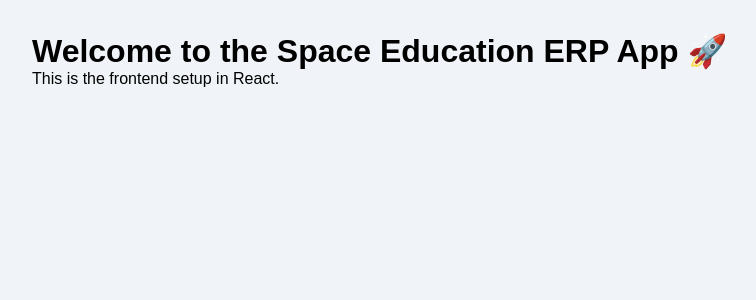
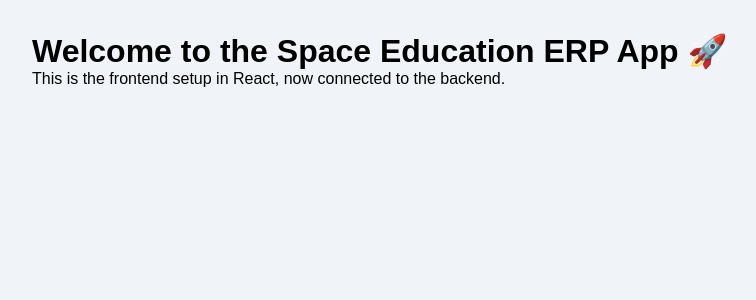
Before and after one commit to th3ankit/space-erp-frontend, a React (Create React App) app: page / in a window 1280 px wide. Shown: the top 300 px of the page, without its empty margins (0-756 px from the left). Built offline with nearby package versions, Linux system fonts and the light colour scheme; no server answers.

Commit message:
Update App.js

```diff
--- a/src/App.js
+++ b/src/App.js
@@ -1,10 +1,17 @@
-import React from "react";
+import React, { useEffect } from "react";
+import axios from "axios";
 
 function App() {
+  useEffect(() => {
+    axios.get(`${process.env.REACT_APP_API_URL}/api/hello`)
+      .then(res => console.log("Backend says:", res.data))
+      .catch(err => console.error("Error connecting to API:", err));
+  }, []);
+
   return (
     <div>
       <h1>Welcome to the Space Education ERP App 🚀</h1>
-      <p>This is the frontend setup in React.</p>
+      <p>This is the frontend setup in React, now connected to the backend.</p>
     </div>
   );
 }
```
